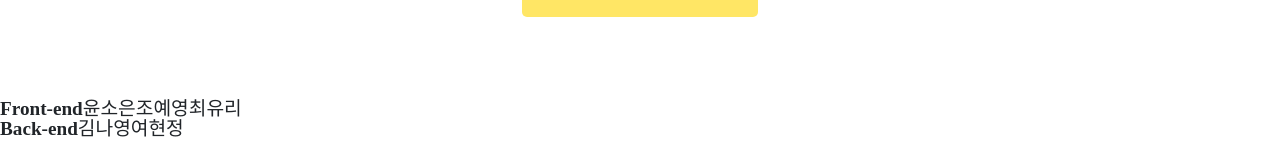
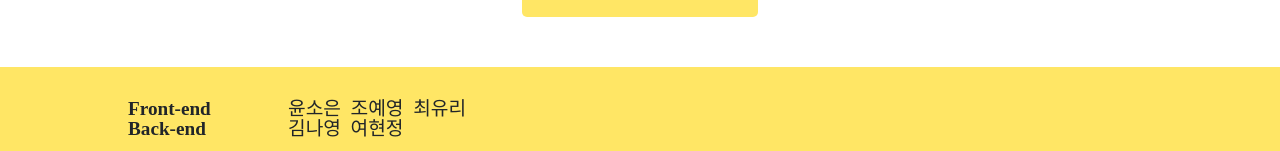
Before and after one commit to Dubabbi/Dukfinder-FE, a React (Vite) app: page /upload in a window 1280 px wide. Shown: the part 733-884 px from the top of the page. Built offline with nearby package versions, Linux system fonts and the light colour scheme; the HTML template or start-up script is replaced by a standard one.

Commit message:
Design: Footer 디자인 수정

```diff
--- a/src/components/Footer/Footer.jsx
+++ b/src/components/Footer/Footer.jsx
@@ -9,11 +9,17 @@ export default function Footer() {
             <F.FooterWrapper>
                 <F.DevWrapper>
                     <F.Dev>Front-end</F.Dev>
-                    <F.Names>{Front}</F.Names>
+                    <F.Names>
+                    {Front.map((developer, index) => (
+                    <F.NameEach key={index}>{developer} &nbsp;</F.NameEach>
+                    ))}</F.Names>
                 </F.DevWrapper>
                 <F.DevWrapper>
                     <F.Dev>Back-end</F.Dev>
-                    <F.Names>{Back}</F.Names>
+                    <F.Names>
+                    {Back.map((developer, index) => (
+                    <F.NameEach key={index}>{developer} &nbsp;</F.NameEach>
+                    ))}</F.Names>
                 </F.DevWrapper>
             </F.FooterWrapper>
         </>
--- a/src/components/Footer/FooterStyle.jsx
+++ b/src/components/Footer/FooterStyle.jsx
@@ -1,9 +1,12 @@
 import styled from 'styled-components';
 
 export const FooterWrapper = styled.div`
-    margin-top: 4vh;
-    margin-bottom: 2vh;
+    padding: 4vh;
+    padding-bottom: 2vh;
     position : absolute;
+    background-color: #FFE665;
+    width: 100vw;
+    padding-left: 10vw;
 `
 
 export const Logo = styled.div`
@@ -12,14 +15,22 @@ export const Logo = styled.div`
 export const DevWrapper = styled.div`
     display: flex;
     flex-direction: row;
-
+    justify-content: center;
 `
 
 export const Dev = styled.div`
     font-size: 1.5vw;
     font-weight: bold;
+    flex-basis: 10%;
 `
 
 export const Names = styled.div`
+    display: flex;
+    flex-direction: row;
+    margin-left: 5vw;
+    flex-basis: 100%;
+`
+
+export const NameEach = styled.div`
     font-size: 1.5vw;
 `
```
